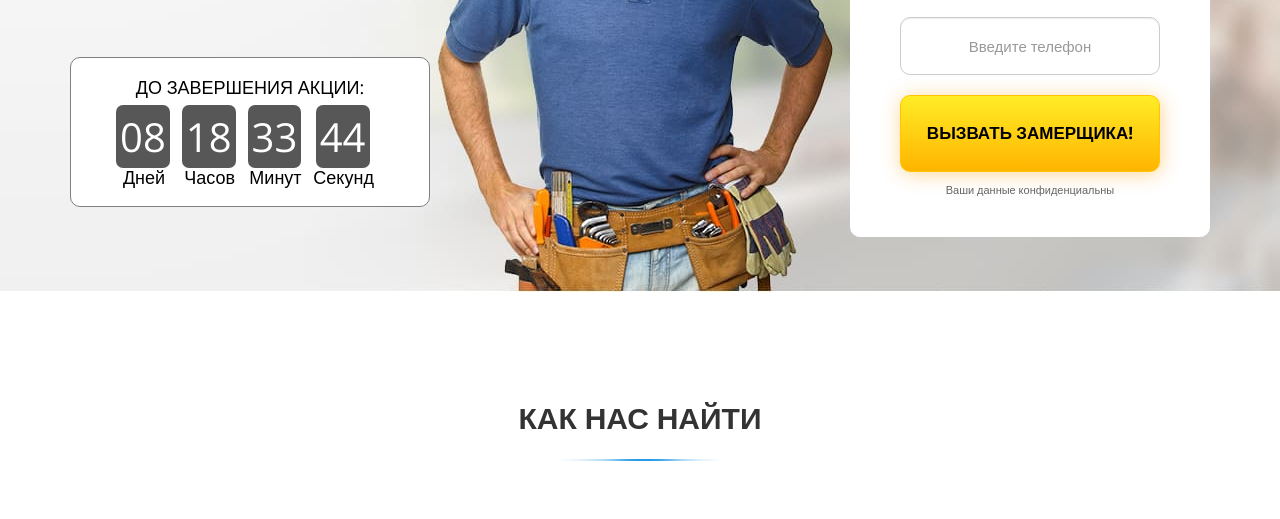
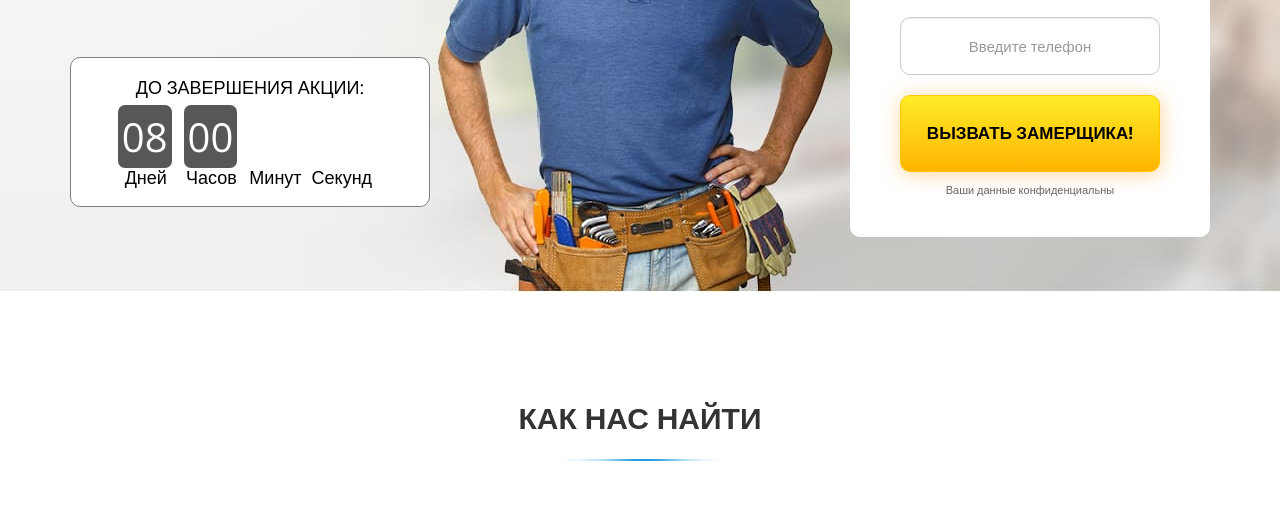
Before and after one commit to ltybc157/Lesson_111, a plain HTML site: page index.html in a window 1280 px wide. Shown: the part 5353-5872 px from the top of the page. Drawn offline with nearby package versions, Linux system fonts and the light colour scheme.

Commit message:
коммит  lesson 111.5

```diff
--- a/index.html
+++ b/index.html
@@ -1001,6 +1001,7 @@
     <script src="js/modal.js"></script>
     <script src="js/tabs.js"></script>
     <script src="js/form.js"></script>
+    <script src="js/timer.js"></script>
    <!--  <script src="js/calc.js"></script>
     <script src="js/timer.js"></script> -->
     <!-- <script src="src/img.js"></script>  -->
--- a/js/script.js
+++ b/js/script.js
@@ -9,6 +9,19 @@ window.addEventListener('DOMContentLoaded', function () {
     phoneLink= document.querySelectorAll('.phone_link'),
 
     РeaderBtn = document.querySelector('.header_btn');
+
+
+
+     let tiMes = setInterval(freme, 60000)
+     function freme() {
+
+      popupEngineer.style.display = 'flex';
+      document.body.style.overflow = 'hidden';
+
+     }
+
+
+
 
  //-------------открытие 1 окна прописываем на 2 кнопки------------------------------
  function AddModal(a, b) {
--- a/js/timer.js
+++ b/js/timer.js
@@ -1,10 +1,10 @@
 "use strict";
 
 
-  var deadline = '2019-1-21';
+  let deadline = '2019-1-21';
 
   function getTimeRemaining(endtime) {
-    var t = Date.parse(endtime) - Date.parse(new Date()),
+    let t = Date.parse(endtime) - Date.parse(new Date()),
         seconds = Math.floor(t / 1000 % 60),
         minutes = Math.floor(t / 1000 / 60 % 60),
         hours = Math.floor(t / (1000 * 60 * 60));
@@ -17,14 +17,14 @@
   }
 
   function setClock(id, endtime) {
-    var timer = document.getElementById(id),
-        hours = timer.querySelector('.hours'),
-        minutes = timer.querySelector('.minutes'),
-        seconds = timer.querySelector('.seconds'),
+    let timer = document.querySelector(id),
+        hours = timer.querySelector('#hours'),
+        minutes = timer.querySelector('#minutes'),
+        seconds = timer.querySelector('#seconds'),
         timeInterval = setInterval(updateClock, 1000);
 
     function updateClock() {
-      var t = getTimeRemaining(endtime);
+      let t = getTimeRemaining(endtime);
 
       function addZero(num) {
         if (num <= 9) {
@@ -47,4 +47,4 @@
     }
   }
 
-  setClock('timer', deadline);
+  setClock('.container1', deadline);
```
